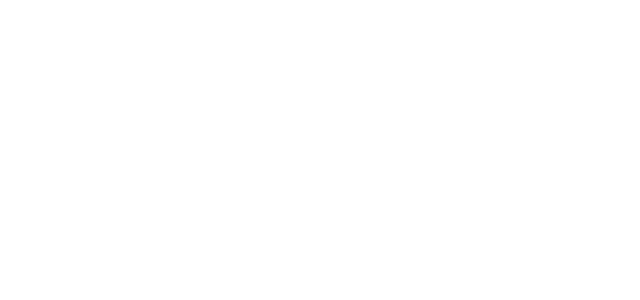
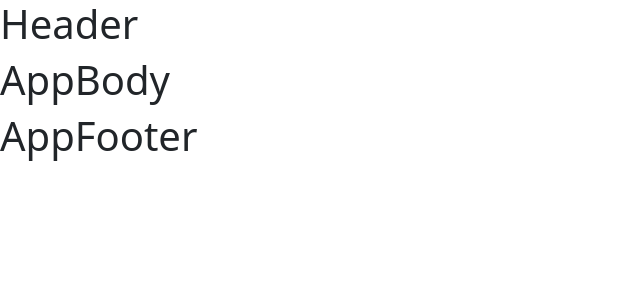
Before and after one commit to tejaswakchaure/third-react-app, a React (Create React App) app: page / in a window 1280 px wide. Shown: the top 300 px of the page, without its empty margins (0-640 px from the left). Built offline with nearby package versions, Linux system fonts and the light colour scheme.

Commit message:
multiple function

```diff
--- a/src/App.js
+++ b/src/App.js
@@ -1,11 +1,45 @@
+//user define tag
+
 function App() {
-  return
-  (
+  return (
     <>
-      <h1>Hello World</h1>
+    {/* //calling multiple function in app function */}
+
+      <AppHeader/>
+      <AppBody/>
+      <AppFooter/>
     </>
   );
 
+}
+
+
+// it also user define tag <AppHeader/>
+function AppHeader(){
+  return(
+    <>
+    <h1>Header</h1>
+  </>
+  );
+}
+
+
+// it also user define tag <AppHeader/>
+function AppBody(){
+  return(
+    <>
+    <h1>AppBody</h1>
+  </>
+  );
+}
+
+// it also user define tag <AppFooter/>
+function AppFooter(){
+  return(
+    <>
+    <h1>AppFooter</h1>
+  </>
+  );
 }
 
 export default App;
```
